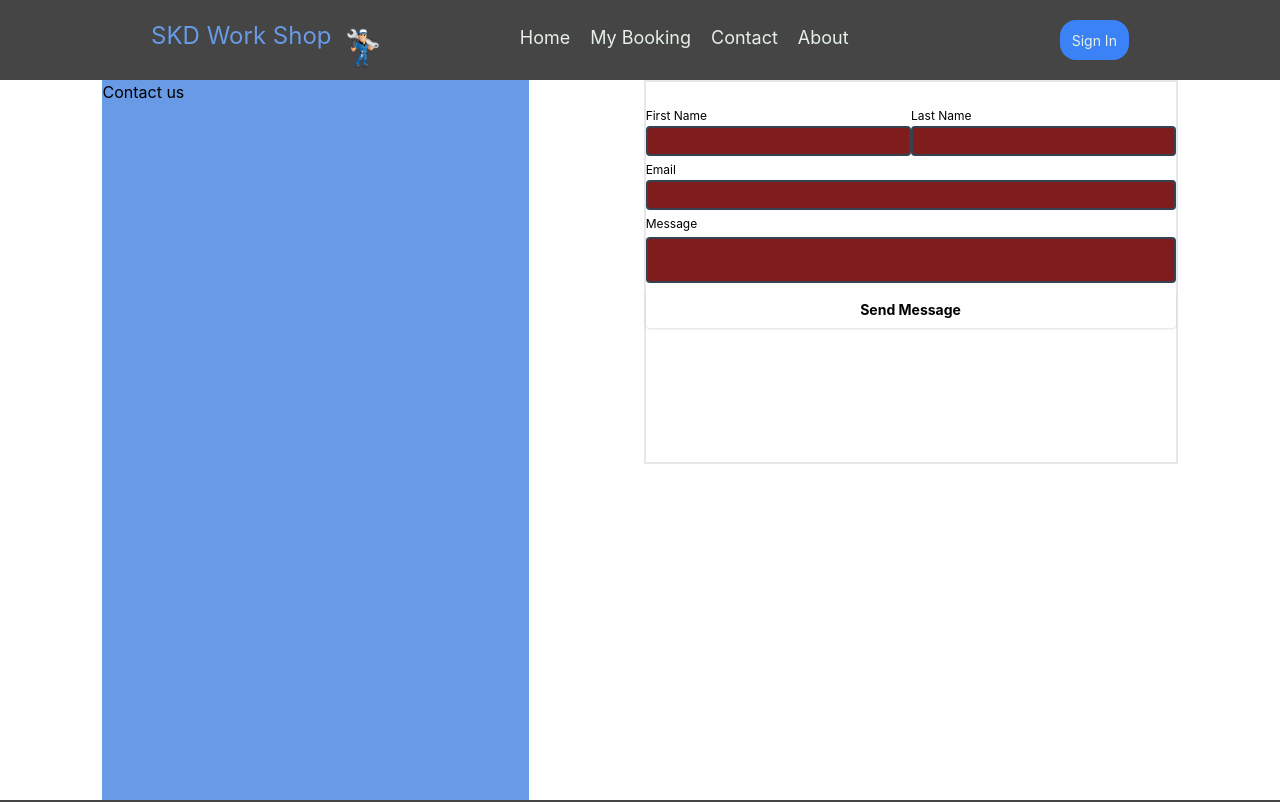
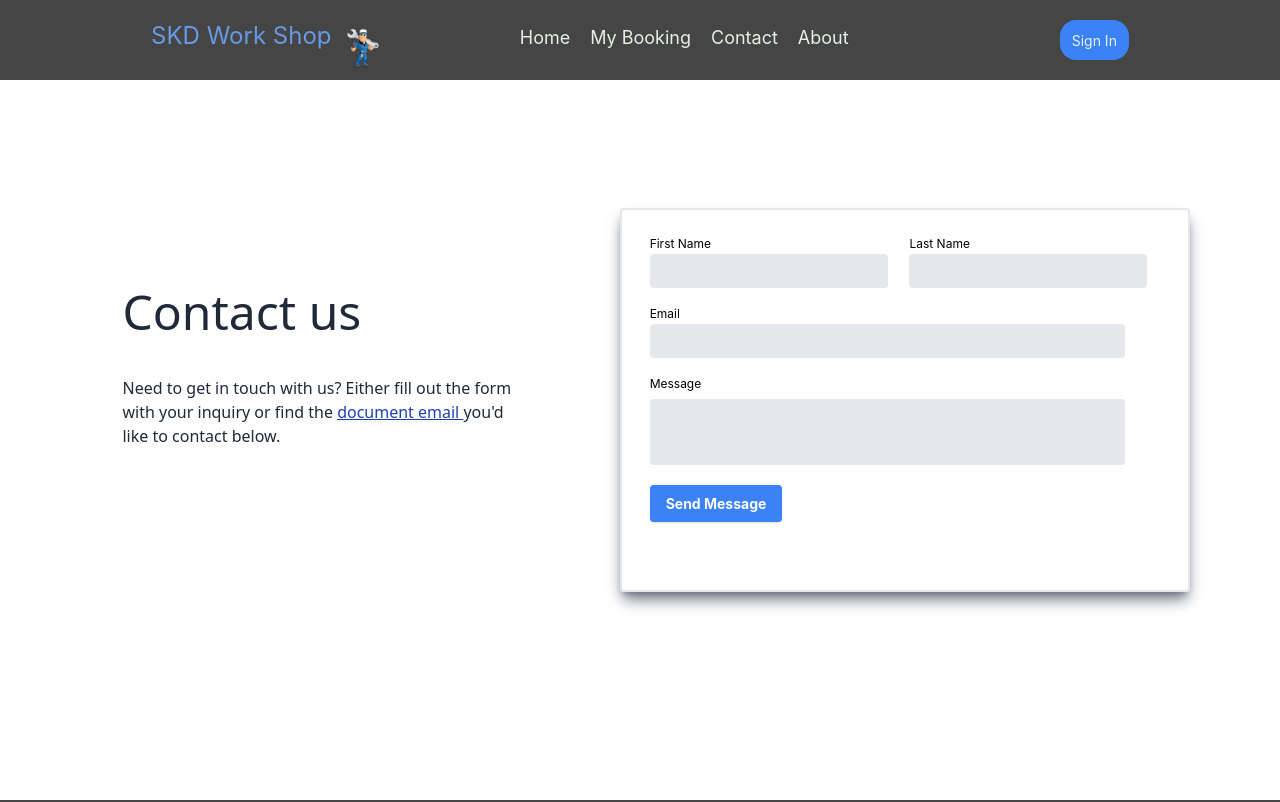
Before and after one commit to rKaushalya/SKD-Work-Shop-With-MERN-Stack, a React (Create React App) app in the folder client/: page /contact in a window 1280 px wide. Shown: the top 802 px of the page. Built offline with nearby package versions, Linux system fonts and the light colour scheme.

Commit message:
Contact us page design finished

```diff
--- a/client/src/view/pages/Contact/Contact.tsx
+++ b/client/src/view/pages/Contact/Contact.tsx
@@ -5,18 +5,23 @@ export class Contact extends Component {
         return (
             <div className="h-lvh pt-20 flex justify-evenly">
 
-                <div className="h-vh bg-secondary w-1/3">
-                    <h1>Contact us</h1>
+                <div className="h-vh w-1/3">
+                    <h1 className="text-5xl font-serif ml-8 mt-52 text-gray-800">Contact us</h1>
+                    <p className="font-[13px] text-gray-800 ml-8 mt-10 font-serif">Need to get in touch with us? Either
+                        fill out the form with your inquiry or
+                        find the <a className="text-blue-800 underline" href="">document email </a>you'd like to
+                        contact below.</p>
                 </div>
 
-                <form className="ml-3 border-2 h-96">
-                    <div className="flex mt-5">
+                <form className="ml-3 border-2 h-96 mt-32 rounded shadow-lg shadow-gray-500">
+                    <div className="w-11/12 ml-7">
+                        <div className="flex mt-5 mb-3">
 
                             <div className="">
                                 <label className="text-xs">First Name</label>
                                 <input
-                                className="bg-red-900 appearance-none border-2 border-gray-700 rounded w-full
-                                            text-white focus:outline-blue-500 text-[12px] p-1"
+                                    className="bg-gray-200 appearance-none rounded w-11/12
+                                            focus:outline-gray-400 text-[12px] p-2"
                                     id="inline-full-name" type="text"/>
                             </div>
 
@@ -24,43 +29,39 @@ export class Contact extends Component {
                             <div className="">
                                 <label className="text-xs">Last Name</label>
                                 <input
-                                className="bg-red-900 appearance-none border-2 border-gray-700 rounded w-full
-                                            text-white focus:outline-blue-500 text-[12px] p-1"
+                                    className="bg-gray-200 appearance-none rounded w-11/12
+                                            focus:outline-gray-400 text-[12px] p-2"
                                     id="inline-password" type="text"/>
                             </div>
 
                         </div>
 
+                        <div className="mb-3">
+                            <label className="text-xs mr-5">Email</label>
+                            <input
+                                className="bg-gray-200 appearance-none rounded w-11/12
+                                           focus:outline-gray-400 text-[12px] p-2"
+                                id="inline-full-name" type="email"/>
+                        </div>
 
-                        <div className="">
-                            <label className="text-xs">Email</label>
+                        <div className="mb-5">
+                            <label className="text-xs">Message</label>
                             <input
-                                className="bg-red-900 appearance-none border-2 border-gray-700 rounded w-full
-                                            text-white focus:outline-blue-500 text-[12px] p-1"
+                                className="bg-gray-200 appearance-none rounded w-11/12
+                                           focus:outline-gray-400 text-[12px] pb-12"
                                 id="inline-full-name" type="text"/>
                         </div>
-
-
-
-
-                    <div className="mb-2">
-                        <label className="text-xs">Message</label>
-                        <input
-                            className="bg-red-900 appearance-none border-2 border-gray-700 rounded w-full
-                                            text-white focus:outline-blue-500 text-[12px] pb-6"
-                            id="inline-full-name" type="text"/>
-                    </div>
-
 
                         <div className="md:flex md:items-center">
 
                             <button
-                            className="shadow bg-white hover:bg-purple-400 font-bold py-2 px-4 rounded text-[14px]
-                                               w-full"
+                                className="shadow bg-blue-500 text-white hover:bg-blue-900 font-bold py-2 px-4 rounded
+                                text-[14px]"
                                 type="button">
                                 Send Message
                             </button>
 
+                        </div>
                     </div>
                 </form>
             </div>
```
Lines whose indentation alone changed are shown as unchanged.
